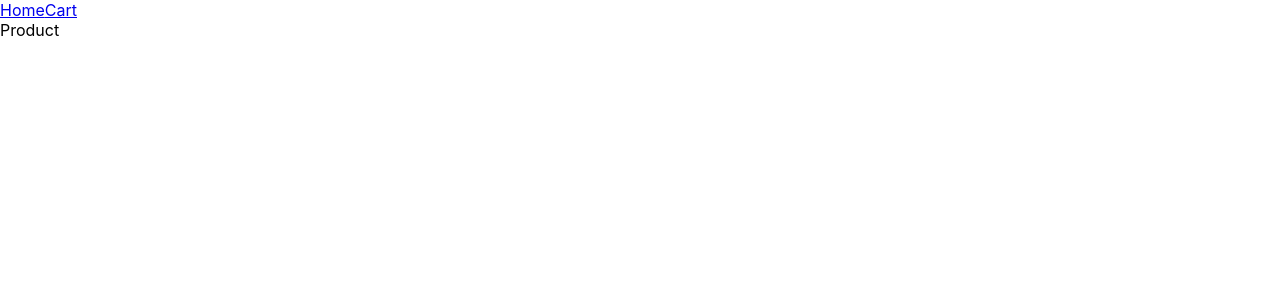
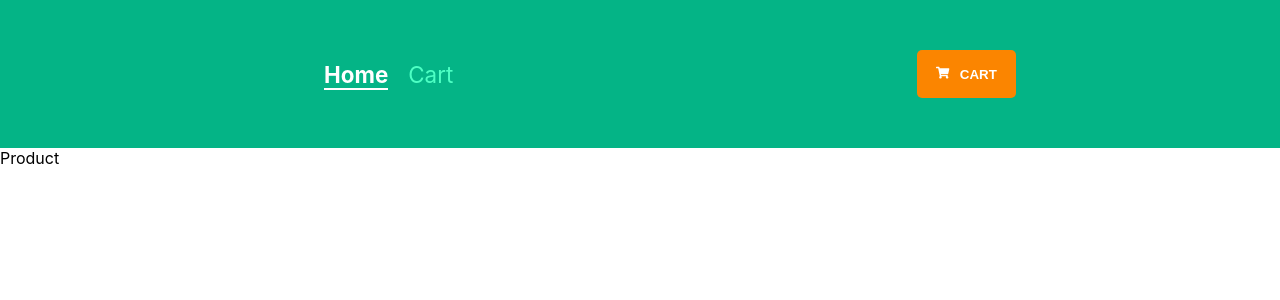
Before and after one commit to ark1980/simple-shopping-cart, a React (Create React App) app: page / in a window 1280 px wide. Shown: the top 300 px of the page. Built offline with nearby package versions, Linux system fonts and the light colour scheme.

Commit message:
create navbar and links with React Router

```diff
--- a/src/App.js
+++ b/src/App.js
@@ -1,14 +1,15 @@
 import { Route, Routes } from 'react-router-dom';
 import Home from './components/Home';
 import Cart from './components/Cart';
+import Header from './components/Header';
 import AppContextProvider from './context/app-context';
-
 
 function App() {
   return (
     <AppContextProvider>
+      <Header />
       <Routes>
-        <Route path='/' element={<Home />}/>
+        <Route path='/' element={<Home />} />
         <Route path='cart' element={<Cart />} />
       </Routes>
     </AppContextProvider>
--- a/src/components/Header.js
+++ b/src/components/Header.js
@@ -1,14 +1,80 @@
-import React from 'react'
-import { Link } from 'react-router-dom'
+import React from 'react';
+import { NavLink } from 'react-router-dom';
+import styled from 'styled-components';
+import { FaShoppingCart } from "react-icons/fa";
 
+const StyledHeader = styled.header`
+  max-width: 100%;
+  height: 100px;
+  background-color: #04b486;
+  padding: 1.5rem 2rem;
+  display: flex;
+  justify-content: space-around;
+  align-items: center;
+`;
+
+const StyledNav = styled.nav`
+  ul {
+    list-style: none;
+  }
+
+  li {
+    display: inline-block;
+    margin-left: 20px;
+    font-size: 1.2rem;
+  }
+`;
+
+const StyledNavLink = styled(NavLink)`
+  color: #4effc4;
+  text-decoration: none;
+  font-size: 1.4rem;
+
+  &.active {
+    color: #fff;
+    font-weight: bold;
+    border-bottom: #fff 2px solid;
+  }
+`;
+
+const StyledCartBtn = styled.button`
+  background-color: #fb8500;
+  color: #fff;
+  font-weight: bold;
+  padding: 1rem 1.2rem;
+  border:none;
+  border-radius: 5px;
+`;
 
 const Header = () => {
   return (
-    <nav>
-      <Link to="/">Home</Link>
-      <Link to="/cart">Cart</Link>
-    </nav>
-  )
-}
+    <StyledHeader>
+      <StyledNav>
+        <ul>
+          <li>
+            <StyledNavLink
+              to='/'
+              className={({ isActive }) => (isActive ? 'active' : null)}
+            >
+              Home
+            </StyledNavLink>
+          </li>
+          <li>
+            <StyledNavLink
+              to='/cart'
+              className={({ isActive }) => (isActive ? 'active' : null)}
+            >
+              Cart
+            </StyledNavLink>
+          </li>
+        </ul>
+      </StyledNav>
+      <StyledCartBtn>
+      <FaShoppingCart style={{marginRight: '10px'}}/>
+        CART
+      </StyledCartBtn>
+    </StyledHeader>
+  );
+};
 
-export default Header
+export default Header;
--- a/src/components/Home.js
+++ b/src/components/Home.js
@@ -1,12 +1,10 @@
 import React from 'react'
-import Header from './Header'
 import ProductList from './ProductList'
 
 const Home = () => {
 
   return (
     <div>
-      <Header />
       <ProductList />
     </div>
   )
```
